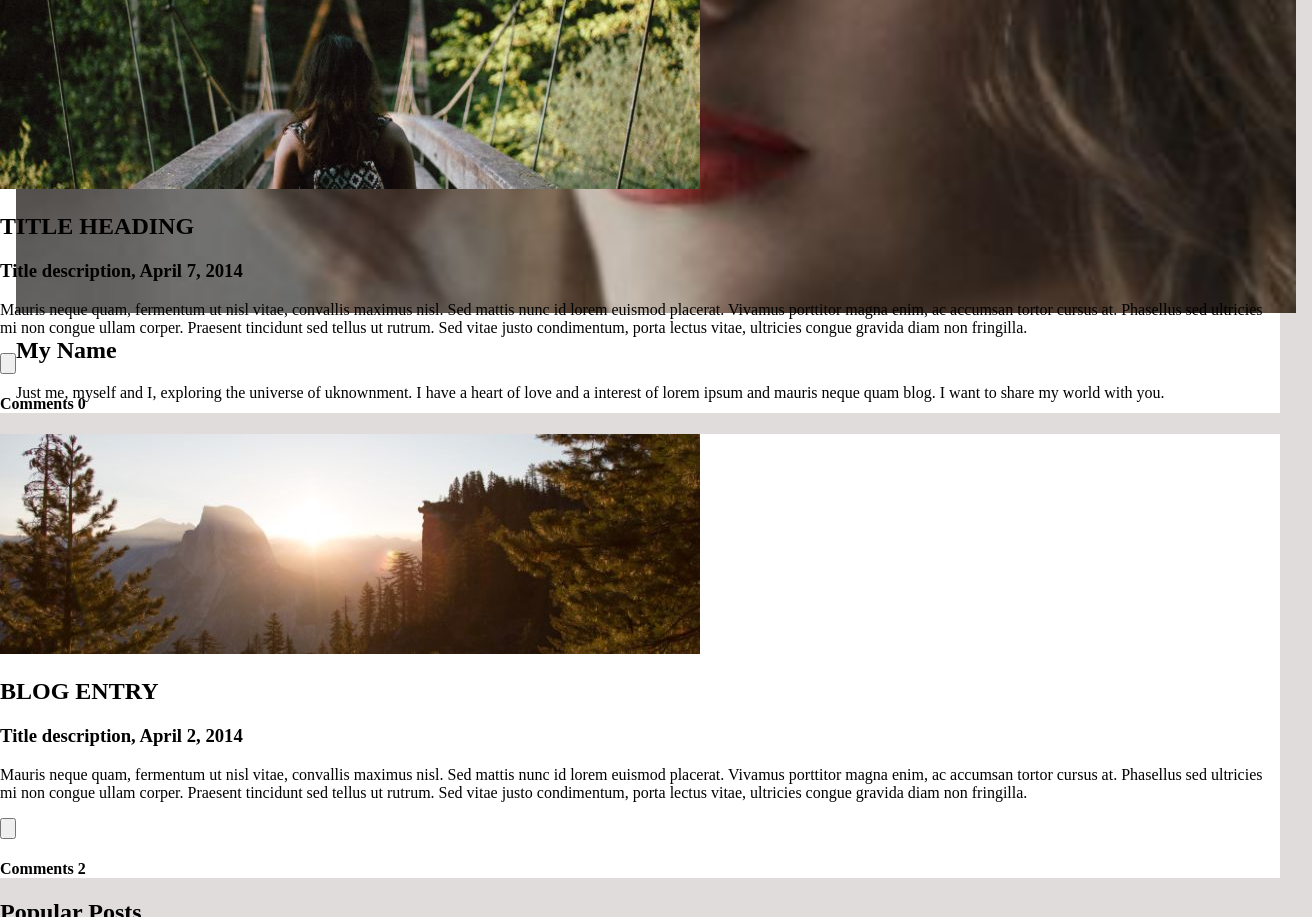
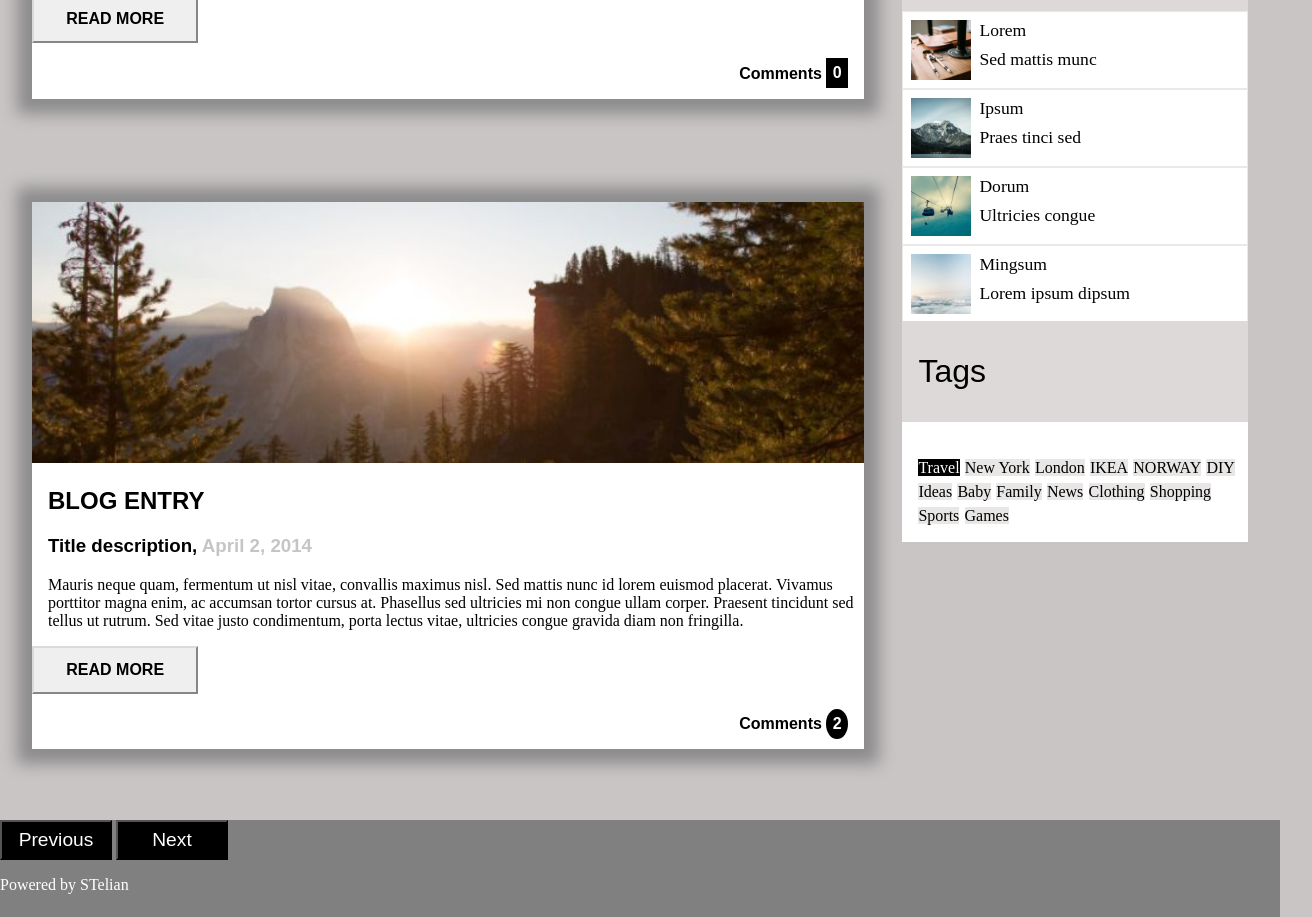
Before and after one commit to Stelian2022/Maquette-blog, a plain HTML site: page index.html in a window 1280 px wide. Shown: the part 639-1556 px from the top of the page, 1312 px wide, since content can reach past the window. Drawn offline with Linux system fonts and the light colour scheme; files whose address does not match are found by name.

Commit message:
modif vendredi

```diff
--- a/assets/css/style.css
+++ b/assets/css/style.css
@@ -2,36 +2,45 @@
   font-family: "raleway";
   src: url(../font/Raleway-Medium.ttf);
 }
-*font{
+*font {
   font-family: "raleway" sans-serif;
-
+  font-family: sans-serif;
 }
-body{
+body {
   margin: 0;
   padding: 0;
-    background-color: rgb(225, 220, 220);
+  background-color: rgb(201, 197, 197);
 }
-#myBlog{
+#myBlog {
   height: 15vh;
   font-family: sans-serif;
 }
+.myName{
+  /* display: inline-block; */
+}
 
-#myBlog h1{
+#myBlog h1 {
   text-align: center;
-    font-size: 1.5rem;
+  font-size: 1.9rem;
   padding-top: 2rem;
+  font-weight: normal;
 }
-#myBlog h2{
+#myBlog h2 {
   text-align: center;
-    font-size: .6rem;
+  font-size: 0.7rem;
+  font-weight: normal;
 }
-.unknown{
+.unknown {
   background-color: black;
   color: white;
+  font-size: 0.7rem;
+  font-weight: lighter;
+
 }
-#header{
-    padding: 1rem;
 
+/* body section */
+#header {
+  margin-bottom: 1rem;
   width: 100%;
   /* background-repeat: no-repeat;
     background-size: cover; */
@@ -40,17 +49,279 @@ body{
 
   height: 55vh;
   background-color: white;
+}
+#header img {
+  width: 95%;
+  padding-top: 1rem;
+  padding-left: 1rem;
+}
+#header h2 {
+  padding-left: 1rem;
+  font-family: sans-serif;
+}
+#header p {
+  padding-left: 1rem;
+}
+.heading {
+  background-color: white;
+  width: 100%;
+  box-shadow: 0px 0px 15px 15px rgb(141, 140, 140);
+}
+
+/* read more button */
+.heading input {
+  width: 100%;
+  height: 2.5rem;
+  font-size: medium;
+  border-color: rgb(219, 217, 217);
+  font-weight: bold;
+}
+
+.heading h4 {
+  text-align: center;
+  padding-bottom: 1rem;
+  font-family: sans-serif;
+}
+.zero {
+  background-color: black;
+  color: white;
+  font-family: sans-serif;
+  font-size: 1rem;
+  padding: 0.4rem;
+}
+.zero1 {
+  background-color: black;
+  color: white;
+  font-family: sans-serif;
+  font-size: 1rem;
+  padding: 0.4rem;
+  border-radius: 50%;
+}
+.heading h2 {
+  padding-left: 1rem;
+  font-family: sans-serif;
+}
+.descr {
+  color: rgb(199, 196, 196);
+}
+.heading h3 {
+  padding-left: 1rem;
+  font-family: sans-serif;
+}
+.heading p {
+  padding-left: 1rem;
+}
+.heading img {
+  width: 100%;
+}
+#posts .popular img {
+  width: 60px;
+  padding: 0.5rem;
+}
+#posts h2 {
+  font-family: sans-serif;
+  padding-left: 1rem;
+  font-weight: lighter;
+  font-size: 2rem;
+}
+/* popular post section */
+.popular {
+  background-color: white;
+  display: flex;
+  border: 1px rgb(235, 232, 232) solid;
+}
+.paragraphe h3 {
+  padding: 0;
+  margin: 0;
+  padding-top: 0.5rem;
+  font-size: 1.5rem;
+  font-weight: lighter;
+}
+
+.parapraphe {
+  display: flex;
+  flex-direction: column;
+}
+
+/* tags section */
+#tag h3 {
+  font-size: 2rem;
+  font-family: sans-serif;
+  font-weight: lighter;
+  padding-left: 1rem;
+}
+.tags {
+  height: 15vh;
+  background-color: white;
+}
+.travel {
+  padding-top: 2rem;
+  font-size: 1.3rem;
+  font-weight: lighter;
+  padding-left: 1rem;
+}
+.tagWords {
+  background-color: rgb(233, 230, 230);
+}
+.tagWords1{
+    font-size: 1.3rem;
+    background-color: black;
+    color: white;
+}
+/* footer section */
+#prev input {
+  background-color: black;
+  color: white;
+  height: 2.5rem;
+  width: 7rem;
+  font-size: 1.2rem;
+}
+#prev{
+    background-color: grey;
+    height: 20vh;
+}
+
+#prev p {
+  text-align: left;
+  color: white;
+}
+
+
+/* tablette screen 768 */
+@media screen and (min-width: 576px)
+{
+
+  /* header section   */
+
+#header img{
+    padding: 1rem;
+    width: 135px;
+    border-radius: 20%;
+    height: 100px;
 
 }
-#header img{
-    width: 100%;
+
+.myName h2{
+    display: none;
 
 }
-.heading{
-    background-color: white;
-    width: 100%;
-}
-#posts .popular img{
-    width: 2.5rem;
+#header{
+    display: flex;
+    height: 16vh;
 
 }
+.myName p{
+    padding-top: 1rem;
+    font-size: 1rem;
+
+}
+
+/* read more button */
+
+.heading input {
+    width: 20%;
+    height: 3rem;
+    font-size: medium;
+    border-color: rgb(219, 217, 217);
+    font-weight: bold;
+  }
+  .heading h4{
+    text-align: right;
+    padding-right: 1rem;
+  }
+  .tagWords1{
+    font-size: 1.3rem;
+    background-color: black;
+    color: white;
+}
+
+}
+
+
+/* desktop format 768*/
+@media screen and (min-width: 768px)
+{
+
+    /* section my name */
+.myName h2{
+  display: contents;
+  margin-left: 1rem;
+    font-size: 0.7rem;
+
+}
+    #header {
+        padding: 0;
+       margin: 0;
+        width: 27%;
+      display: flex;
+      flex-direction: column;
+       width: 24%;
+        height: 40vh;
+        background-color: white;
+        position: absolute;
+        right: 0;
+        top: 22.5%;
+        padding-right: 2rem;
+        margin-right: 2rem;
+      }
+      #header img {
+        border-radius: 0%;
+       height: 200px;
+        width: 113%;
+       padding: 0;
+       margin: 0;
+
+
+      }
+      .myName{
+        width: 27%;
+      }
+
+      .myName p{
+        padding: 0%;
+        font-size: 0.7rem;
+        text-align: justify;
+        width: 350%;
+
+      }
+
+     /* sections title x2  */
+#title{
+    width: 65%;
+    padding: 2rem;
+
+
+
+}
+/* section pôsts */
+#posts{
+    width: 27%;
+    background-color: rgb(221, 217, 217);
+    position: absolute;
+    right: 2rem;
+    top: 70vh;
+}
+#posts h3{
+    font-size: 1.1rem;
+}
+
+/* section tags */
+#tag{
+    width: 27%;
+    background-color: rgb(221, 217, 217);
+    position: absolute;
+    right: 2rem;
+    top: 120vh;
+
+}
+.tagWords{
+    font-size: 1rem;
+}
+.tagWords1{
+    font-size: 1rem;
+    background-color: black;
+    color: white;
+}
+
+
+}
--- a/index.html
+++ b/index.html
@@ -25,6 +25,7 @@
       </div>
     </div>
 
+    <br />
     <div id="title">
       <div class="heading">
         <img src="./assets/img/bridge.jpg" alt="" />
@@ -38,11 +39,11 @@
           vitae justo condimentum, porta lectus vitae, ultricies congue gravida
           diam non fringilla.
         </p>
-        <input type="button" name="READ MORE" />
+        <input type="button" name="more" value="READ MORE" />
         <h4>Comments <span class="zero">0</span></h4>
       </div>
     </div>
-
+    <br />
     <div id="title">
       <div class="heading">
         <img src="./assets/img/woods.jpg" alt="" />
@@ -56,8 +57,8 @@
           vitae justo condimentum, porta lectus vitae, ultricies congue gravida
           diam non fringilla.
         </p>
-          <input type="button" name="READ MORE" />
-          <h4>Comments <span class="zero">2</span></h4>
+        <input type="button" name="more" value="READ MORE" />
+        <h4>Comments <span class="zero1">2</span></h4>
       </div>
     </div>
 
@@ -65,51 +66,65 @@
       <h2>Popular Posts</h2>
       <div class="popular">
         <img src="./assets/img/workshop.jpg" alt="" />
+        <div class="paragraphe">
           <h3>Lorem</h3>
-        <h4>Sed mattis munc</h4>
+          <h3>Sed mattis munc</h3>
+        </div>
       </div>
       <div class="popular">
         <img src="./assets/img/rock.jpg" alt="" />
+        <div class="paragraphe">
           <h3>Ipsum</h3>
-        <h4>Praes tinci sed</h4>
+          <h3>Praes tinci sed</h3>
+        </div>
       </div>
       <div class="popular">
         <img src="./assets/img/gondol.jpg" alt="" />
+        <div class="paragraphe">
           <h3>Dorum</h3>
-        <h4>Ultricies congue</h4>
+          <h3>Ultricies congue</h3>
+        </div>
       </div>
       <div class="popular">
         <img src="./assets/img/skies.jpg" alt="" />
+
+        <div class="paragraphe">
           <h3>Mingsum</h3>
-        <h4>Lorem ipsum dipsum</h4>
+          <h3>Lorem ipsum dipsum</h3>
         </div>
       </div>
+    </div>
+
     <div id="tag">
       <h3>Tags</h3>
 
       <div class="tags">
-        <span class="travel">Travel</span>
-        <span>New York</span>
-        <span>London</span>
-        <span>IKEA</span>
-        <span>NORWAY</span>
-        <span>DIY</span>
-        <span>Ideas</span>
-        <span>Baby</span>
-        <span>Family</span>
-        <span>News</span>
-        <span>Clothing</span>
-        <span>Shopping</span>
-        <span>Sports</span>
-        <span>Games</span>
+        <div class="travel">
+          <span class="tagWords1"> Travel</span>
+          <span class="tagWords">New York</span>
+          <span class="tagWords">London</span>
+          <span class="tagWords">IKEA</span>
+          <span class="tagWords">NORWAY</span>
+          <span class="tagWords">DIY</span>
+          <span class="tagWords">Ideas</span>
+          <span class="tagWords">Baby</span>
+          <span class="tagWords">Family</span>
+          <span class="tagWords">News</span>
+          <span class="tagWords">Clothing</span>
+          <span class="tagWords">Shopping</span>
+          <span class="tagWords">Sports</span>
+          <span class="tagWords">Games</span>
+        </div>
       </div>
     </div>
 
     <footer>
+      <br />
       <div id="prev">
-        <h2>Previous <span class="next"> Next </span></h2>
+        <input type="button" name="more" value="Previous" />
+        <input type="button" name="more" value="Next" />
 
-        <p>Powered by me</p>
+        <p>Powered by STelian</p>
       </div>
     </footer>
   </body>
```
Lines whose indentation alone changed are shown as unchanged.
